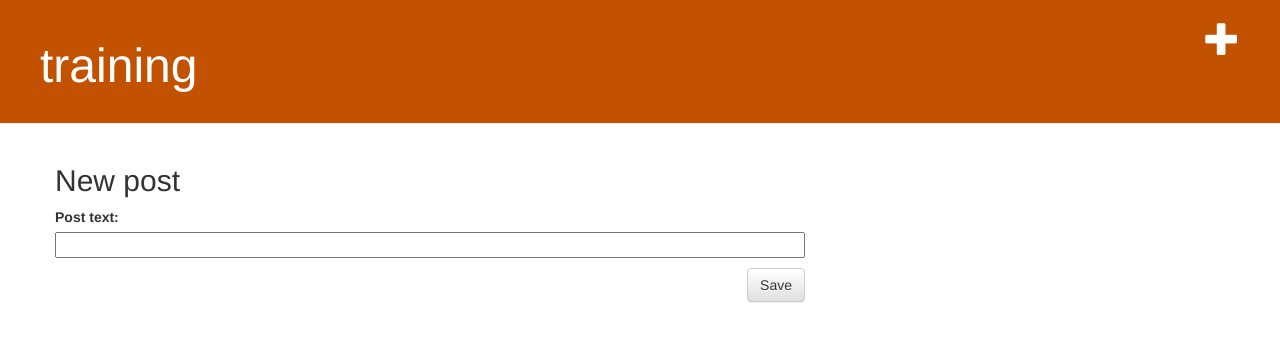
After one commit to YPagaya/TwitterClone, a Django app: page /post/new/ in a window 1280 px wide. The commit adds this page. Shown: the top 342 px of the page. Run offline with Django 3.2, Linux system fonts and the light colour scheme; some libraries are stand-ins or nearby versions.

Commit message:
投稿フォームから投稿

```diff
--- a/t_clone/post/static/css/post.css
+++ b/t_clone/post/static/css/post.css
@@ -1,9 +1,5 @@
 .page-header {
-<<<<<<< HEAD
-    background-color: #C25101;
-=======
     background-color: #C25100;
->>>>>>> 7feea4d964a3d795dc13285274d8cdb0fcd0e0e2
     margin-top: 0;
     padding: 20px 20px 20px 40px;
 }
--- a/t_clone/post/templates/post/base.html
+++ b/t_clone/post/templates/post/base.html
@@ -10,21 +10,14 @@
     </head>
     <body>
         <div class="page-header">
-            <h1><a href="/">Training teitter clone</a></h1>
+            <a href="{% url 'post_new' %}" class="top-menu"><span class="glyphicon glyphicon-plus"></span></a>
+            <h1><a href="/">training</a></h1>
         </div>
-
         <div class="content container">
             <div class="row">
                 <div class="col-md-8">
-                    {% for post in posts %}
-                        <div class="post">
-                            <div class="date">
-                                <p>published: {{ post.post_date }}</p>
-                            </div>
-                            <h2><a href="">{{ post.post_text }}</a></h2>
-                            <p>{{ post.text|linebreaksbr }}</p>
-                        </div>
-                    {% endfor %}
+                {% block content %}
+                {% endblock %}
                 </div>
             </div>
         </div>
--- /dev/null
+++ b/t_clone/post/templates/post/post_edit.html
@@ -0,0 +1,9 @@
+{% extends 'post/base.html' %}
+
+{% block content %}
+    <h2>New post</h2>
+    <form method="POST" class="post-form">{% csrf_token %}
+        {{ form.as_p }}
+        <button type="submit" class="save btn btn-default">Save</button>
+    </form>
+{% endblock %}
--- a/t_clone/post/templates/post/post_list.html
+++ b/t_clone/post/templates/post/post_list.html
@@ -6,8 +6,7 @@
             <div class="date">
                 <p>published: {{ post.post_date }}</p>
             </div>
-            <h2><a href="">{{ post.post_text }}</a></h2>
-            <p>{{ post.text|linebreaksbr }}</p>
+            <h2><a href="{% url 'post_detail' pk=post.pk %}">{{ post.post_text|linebreaksbr}}</a></h2>
         </div>
     {% endfor %}
 {% endblock %}
--- a/t_clone/post/urls.py
+++ b/t_clone/post/urls.py
@@ -1,10 +1,10 @@
 from django.urls import path
 
 from . import views
-#urlpatterns = [
-#    path('', views.index, name='index'),
-#]
+
 
 urlpatterns = [
     path('', views.post_list, name='post_list'),
+    path('post/<int:pk>/', views.post_detail, name='post_detail'),
+    path('post/new/', views.post_new, name='post_new'),
 ]
--- a/t_clone/post/views.py
+++ b/t_clone/post/views.py
@@ -1,7 +1,9 @@
-from django.shortcuts import render
+from django.shortcuts import render,redirect, get_object_or_404
 from django.http import HttpResponse
 from .models import post
 from django.utils import timezone
+from .forms import PostForm
+
 
 #Create your views here.
 def index(request):
@@ -11,7 +13,23 @@ def post_list(request):
     posts = post.objects.filter(post_date__lte=timezone.now()).order_by('post_date')
     return render(request, 'post/post_list.html', {'posts': posts})
 
+def post_detail(request, pk):
+    posts = get_object_or_404(post, pk=pk)
+    return render(request, 'post/post_detail.html', {'posts': posts})
+
+def post_new(request):
+    if request.method == "POST":
+        form = PostForm(request.POST)
+        if form.is_valid():
+            post = form.save(commit=False)
+            post.post_date = timezone.now()
+            post.save()
+            return redirect('post_detail', pk=post.pk)
+    else:
+        form = PostForm()
+    return render(request, 'post/post_edit.html', {'form': form})
+
 '''def post_new(request):
     form = PostForm()
-    return render(request, 'blog/post_edit.html', {'form': form})
+    return render(request, 'post/post_edit.html', {'form': form})
 '''
```
Also changed, not shown: t_clone/post/templates/post/post_detail.html (added, +11 -0 lines), t_clone/db.sqlite3.
